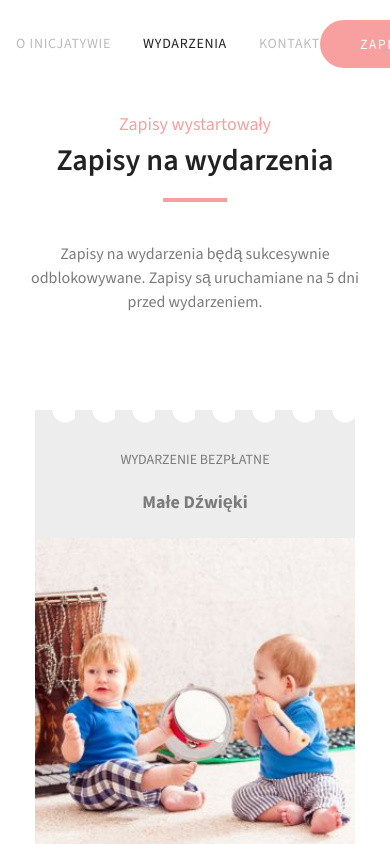
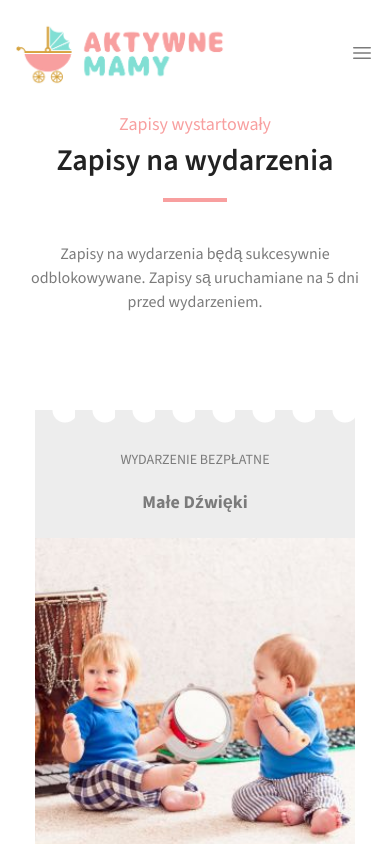
Before and after one commit to matwjablonski/aktywnemamy, a Next.js app: page /zapisy in a window 390 px wide. Shown: the top 844 px of the page. Built offline with nearby package versions, Linux system fonts and the light colour scheme.

Commit message:
main menu nav

```diff
--- a/app/components/Header/index.tsx
+++ b/app/components/Header/index.tsx
@@ -54,7 +54,7 @@ const Header = () => {
             />
           </Link>
           <MainNav />
-          <ButtonLink label="Zapisy" link="/zapisy" />
+          <ButtonLink label="Zapisy" link="/zapisy" className="hidden md:inline-block" />
         </div>
       </div>
     </header>
--- a/app/components/MainNav/index.tsx
+++ b/app/components/MainNav/index.tsx
@@ -1,17 +1,41 @@
 import Link from 'next/link';
+import ButtonLink from '../ButtonLink';
+import { useState } from 'react';
 
 const MainNav = () => {
+  const [isOpenMenu, setIsOpenMenu] = useState(false);
+
+  console.log(isOpenMenu);
   return (
     <nav>
-      <ul className="flex gap-8">
-        <li className="uppercase tracking-wider text-[var(--main-text-dark)] hover:text-[--main-text] transition-all text-sm">
+      <div className="md:hidden" onClick={() => setIsOpenMenu((prev) => !prev)}>
+        <svg xmlns="http://www.w3.org/2000/svg" fill="none" viewBox="0 0 24 24" strokeWidth={1.5} stroke="currentColor" className="w-6 h-6">
+          <path strokeLinecap="round" strokeLinejoin="round" d="M3.75 6.75h16.5M3.75 12h16.5m-16.5 5.25h16.5" />
+        </svg>
+      </div>
+      <ul className={`
+        gap-8
+        ${isOpenMenu ? 'block absolute top-[106px] right-0 w-1/2 bg-gray p-10 text-right': 'hidden'}
+
+        md:flex
+        md:static
+        md:w-auto
+        md:right-auto
+        md:text-left
+        md:bg-white
+        md:top-auto
+      `}>
+        <li className="uppercase tracking-wider text-white md:text-gray-dark hover:text-gray-light transition-all text-md mb-2 md:mb-0 md:text-sm">
           <a className="whitespace-nowrap cursor-default opacity-30">O inicjatywie</a>
         </li>
-        <li className="uppercase tracking-wider text-[var(--main-text-dark)] hover:text-[--main-text] transition-all text-sm">
+        <li className="uppercase tracking-wider text-white md:text-gray-dark hover:text-gray-light transition-all text-md mb-2 md:mb-0 md:text-sm">
           <Link href="/wydarzenia" className="whitespace-nowrap">Wydarzenia</Link>
         </li>
-        <li className="uppercase tracking-wider text-[var(--main-text-dark)] hover:text-[--main-text] transition-all text-sm">
+        <li className="uppercase tracking-wider text-white md:text-gray-dark hover:text-gray-light transition-all text-md mb-2 md:mb-0 md:text-sm">
           <a href="/" className="whitespace-nowrap cursor-default opacity-30">Kontakt</a>
+        </li>
+        <li className="md:hidden mt-8">
+          <ButtonLink label="Zapisy" link="/zapisy" className="" />
         </li>
       </ul>
     </nav>
```
